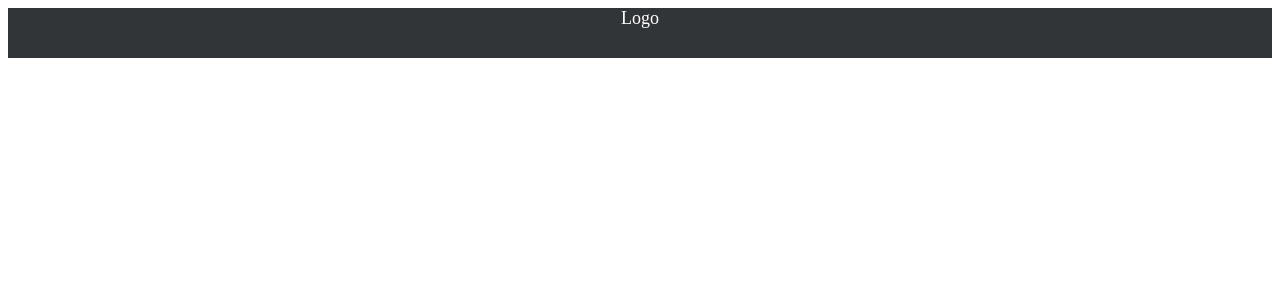
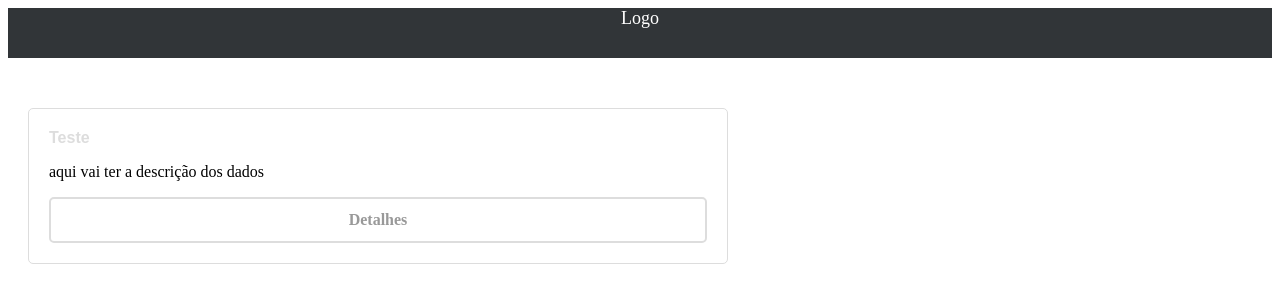
Before and after one commit to johnnyyagamijf/react-tasks, a React (Create React App) app: page / in a window 1280 px wide. Shown: the top 302 px of the page. Built offline with nearby package versions, Linux system fonts and the light colour scheme.

Commit message:
componente card

```diff
--- a/src/App.js
+++ b/src/App.js
@@ -1,11 +1,12 @@
 import React from 'react';
 
-import Header from './components/header/header'
-
+import Header from './components/header/Header'
+import Card from './components/card/Card'
 function App() {
   return (
     <div className="App">
       <Header />
+      <Card />
     </div>
   );
 }
--- /dev/null
+++ b/src/components/card/Card.js
@@ -0,0 +1,16 @@
+import React, { Component } from 'react'
+
+import './card.css';
+export default class Card extends Component {
+  render() {
+    return (
+      <div className="container">
+        <article>
+          <strong>Teste</strong>
+          <p>aqui vai ter a descrição dos dados</p>
+          <a href="">Detalhes</a>
+        </article>
+      </div>
+    )
+  }
+}
--- /dev/null
+++ b/src/components/card/card.css
@@ -0,0 +1,35 @@
+.container{
+  max-width: 700px;
+  margin: 20px 0 auto;
+  padding: 20px;
+}
+
+.container article{
+  margin: 10px 0 auto;
+  border: 1px solid #ddd;
+  border-radius: 5px;
+  padding: 20px;
+  background: none;
+}
+
+.container article strong{
+  font-size: 16px;
+  color: #ddd;
+  font-weight: bold;
+  font-family: Arial, Helvetica, sans-serif;
+}
+
+.container article a{
+  text-decoration: none;
+  display: flex;
+  justify-content: center;
+  align-items: center;
+  background: none;
+  font-weight: bold;
+  font-size: 16px;
+  margin-top: 10px;
+  border-radius: 5px;
+  border: 2px solid #ddd;
+  height: 42px;
+  color: #999;
+}
--- a/src/components/header/header.js
+++ b/src/components/header/header.js
@@ -1,7 +1,7 @@
 import React from 'react'
 
 import './header.css'
-export default function header() {
+export default function Header() {
   return (
     <header>
       Logo
```
